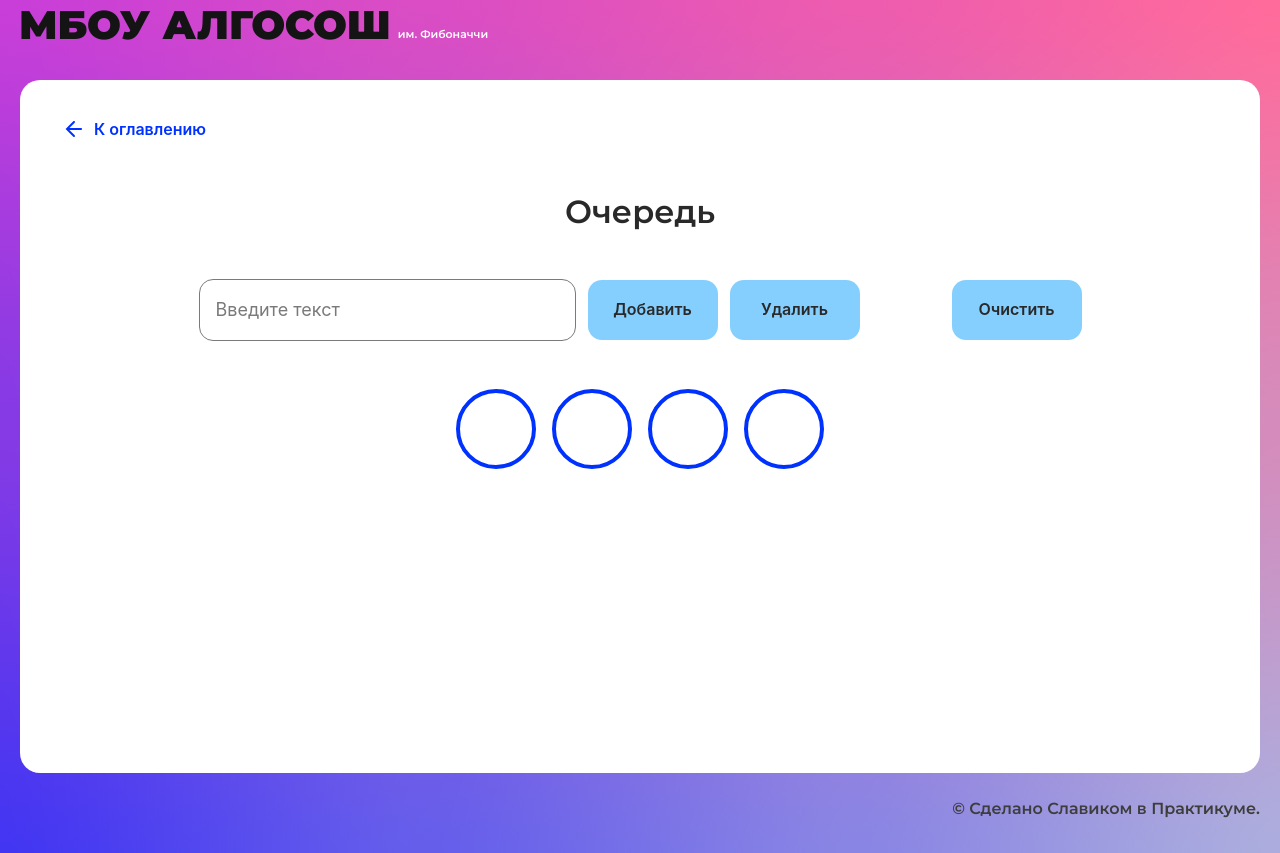
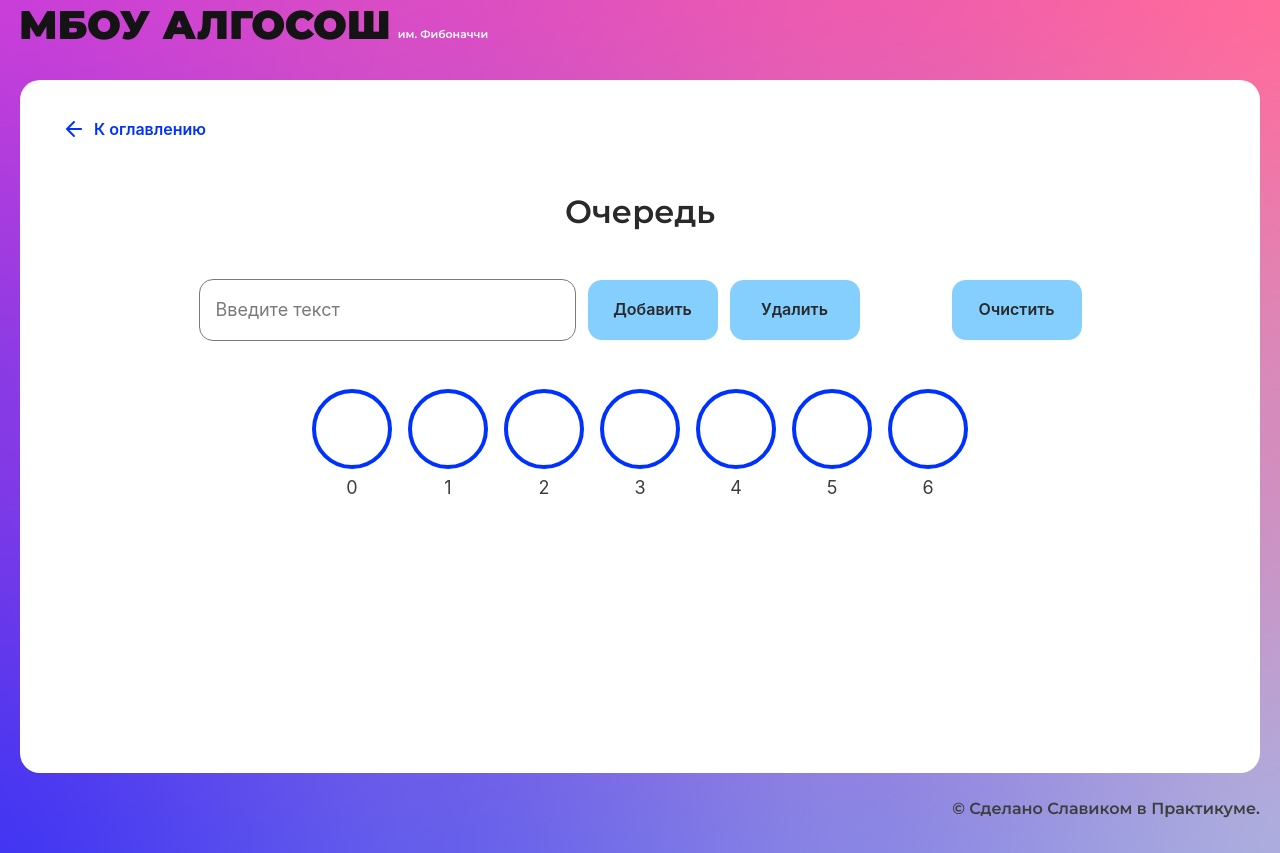
Before and after one commit to lighterboiii/algososh, a React (Create React App) app: page /queue in a window 1280 px wide. Built offline with nearby package versions, Linux system fonts and the light colour scheme.

Commit message:
реализовать создание и отрисовку очереди

```diff
--- a/src/components/queue-page/queue-page.tsx
+++ b/src/components/queue-page/queue-page.tsx
@@ -1,40 +1,49 @@
-import React, { useEffect, useState } from "react";
+import React, { ChangeEvent, useEffect, useState } from "react";
 import { SolutionLayout } from "../ui/solution-layout/solution-layout";
 import s from './queue.module.css';
 import { Input } from "../ui/input/input";
 import { Button } from "../ui/button/button";
 import { Circle } from "../ui/circle/circle";
 import { generateArray } from "./utils";
+import { q } from "./queue";
 
 export const QueuePage: React.FC = () => {
 
-  // useEffect(() => {
-  //   return q = setQueue(generateArray());
-  // });
-
-  const [queue, setQueue] = useState<Array<number>>([]);
+  const [inputValue, setInputValue] = useState('');
+  const [queue, setQueue] = useState<Array<string>>([]);
+  console.log(queue);
   const [loader, setLoader] = useState({
     add: false,
     delete: false,
     loader: false
   });
 
+  useEffect(() => {
+    setQueue(q.toArray().fill(''));
+  }, []);
+
+  const handleChange = (e: ChangeEvent<HTMLInputElement>) => {
+    setInputValue(e.target.value);
+  };
 
   return (
     <SolutionLayout title="Очередь">
       <form className={s.form}>
         <fieldset className={s.fieldset} >
-          <Input extraClass={s.input} />
+          <Input extraClass={s.input} value={inputValue} onChange={handleChange} />
           <Button text="Добавить" />
           <Button text="Удалить" />
         </fieldset>
         <Button text="Очистить" extraClass={s.formButton} />
       </form>
       <ul className={s.ul}>
-          <Circle />
-          <Circle />
-          <Circle />
-          <Circle />
+        {queue.map((item, index) => {
+          return (
+            <li key={index}>
+              <Circle letter={item} index={index} />
+            </li>
+          )
+        })}
       </ul>
     </SolutionLayout>
   );
--- a/src/components/queue-page/queue.ts
+++ b/src/components/queue-page/queue.ts
@@ -2,10 +2,15 @@ interface IQueue<T> {
   enqueue: (item: T) => void;
   dequeue: () => void;
   peak: () => T | null;
+  getHead: () => number;
+  getTail: () => number;
+  getSize: () => number;
+  clear: () => void;
+  toArray: () => T[] | null[];
 }
 
 export class Queue<T> implements IQueue<T> {
-  private container: Array<T> | Array<null> = [];
+  private container: Array<T> = [];
   private head = 0;
   private tail = 0;
   private readonly size: number = 0;
@@ -29,8 +34,8 @@ export class Queue<T> implements IQueue<T> {
     if (this.isEmpty()) {
       throw new Error("No elements in the queue");
     }
-    this.container[this.head % this.size] = null;
-    this.head++;
+    delete this.container[this.head];
+    this.head = (this.head + 1) % this.size;
     this.length--;
   };
 
@@ -41,5 +46,27 @@ export class Queue<T> implements IQueue<T> {
      return this.container[this.head % this.size];
   };
 
+  getHead() {
+    return this.head;
+  }
+
+  getTail() {
+    return this.tail;
+  }
+
+  getSize() {
+    return this.size;
+  }
+
+  clear() {
+    return this.length = 0;
+  }
+
+  toArray() {
+    return this.container;
+  }
+
   isEmpty = () => this.length === 0;
 };
+
+export const q = new Queue<string>(7);
```
